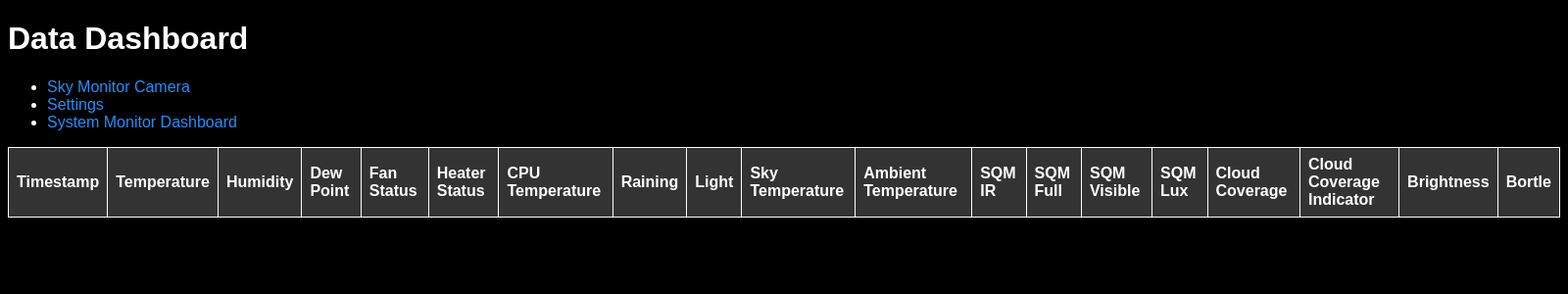
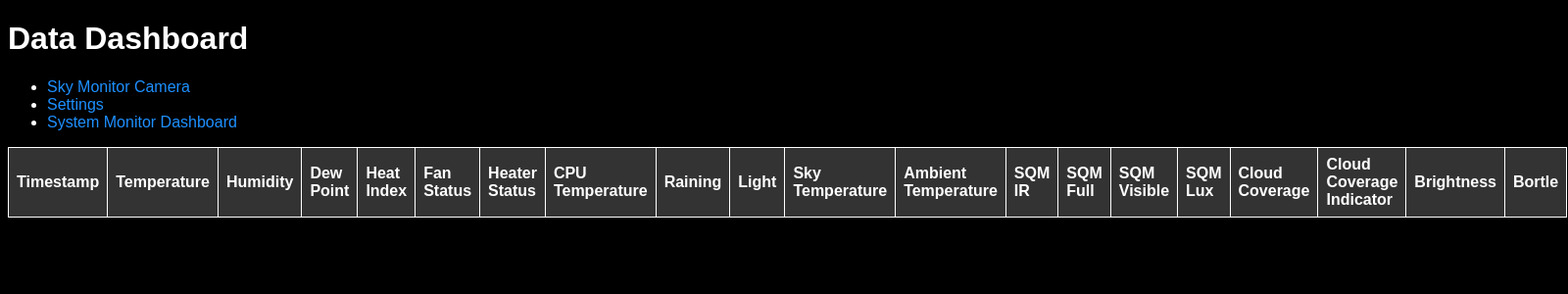
Before and after one commit to robertrongen/WeatherMonitor, a Flask app: page / in a window 1600 px wide. Shown: the top 300 px of the page at 98% size. Run offline with Flask 3, Linux system fonts and the light colour scheme; data that the repository does not hold is empty.

Commit message:
added Heat Index heading

```diff
--- a/templates/index.html
+++ b/templates/index.html
@@ -32,6 +32,7 @@
                     <th>Temperature</th>
                     <th>Humidity</th>
                     <th>Dew Point</th>
+                    <th>Heat Index</th>
                     <th>Fan Status</th>
                     <th>Heater Status</th>
                     <th>CPU Temperature</th>
```
